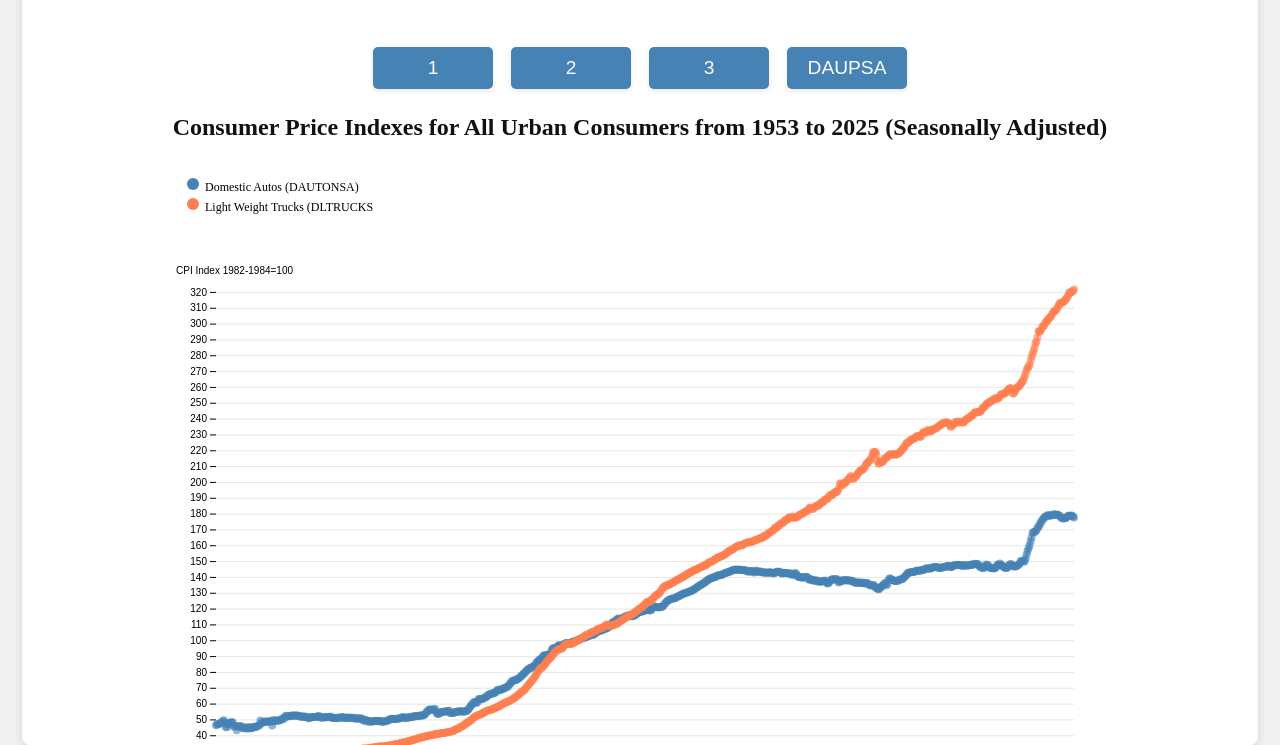
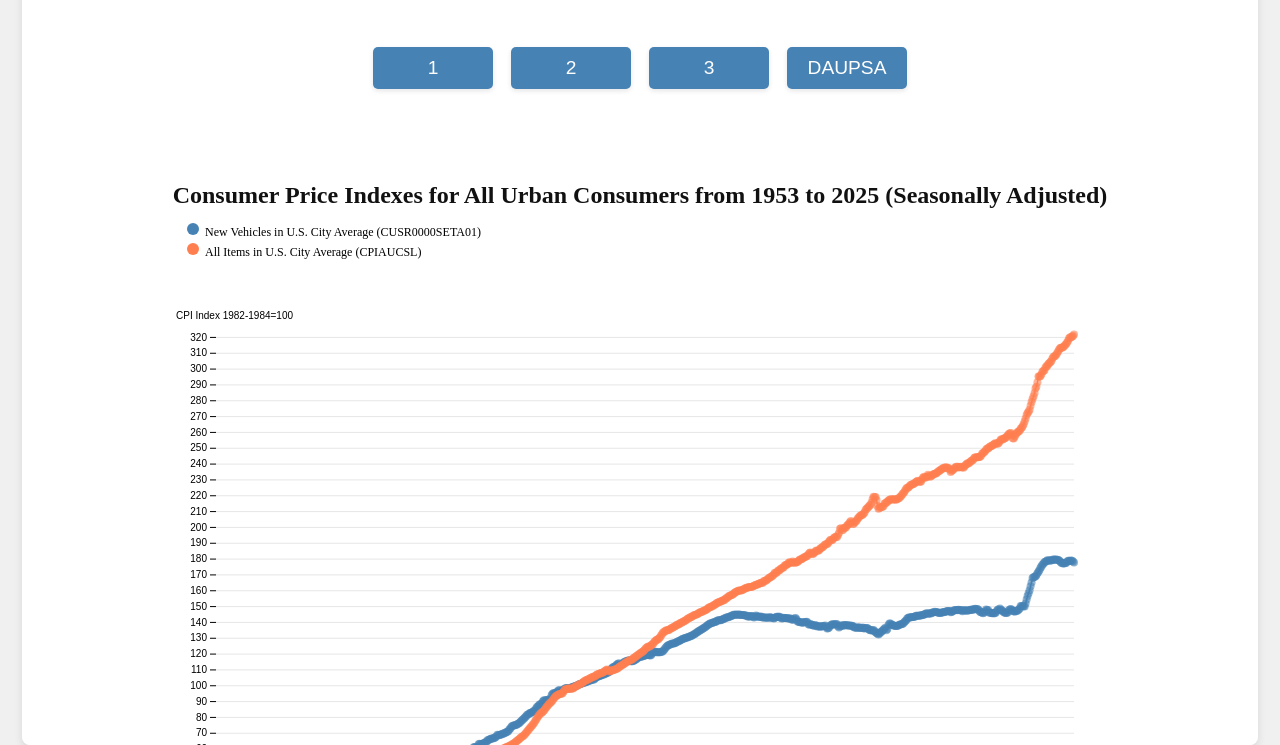
Before and after one commit to StrawHatAaron/CS416-Narrative-Visualization, a plain HTML site: page index.html in a window 1280 px wide. Shown: the part 55-800 px from the top of the page. Drawn offline with nearby package versions, Linux system fonts and the light colour scheme.

Commit message:
code base is very clean right now. legends, graphs all displaying properly over the pages. Now I need to add the story to the 3 graphs

```diff
--- a/index.css
+++ b/index.css
@@ -85,10 +85,10 @@ div#legend-container {
   /* height: 10vh; */
 }
 
-div#description {
-  /* margin-top: 20px;
-  width: 80%;
-  text-align: center;
-  font-size: 1.2em;
-  color: #333; */
+div#top-level-graph-container {
+  margin-top: 5vh;
 }
+
+div#top-level-graph-object {
+  padding-top: 6vh;
+}
--- a/index.html
+++ b/index.html
@@ -23,11 +23,11 @@
 
 
 
-        <div>
+        <div id="top-level-graph-container">
 
-          <div>
+          <div id="top-level-graph-object">
             <div id="description">
-              <h2><!-- empty heading managed by index.js --></h2>
+              <h2 id="h2-title-cpi"><!-- empty heading managed by index.js --></h2>
             </div>
             <div id="legend-container">
             <label id="svg-title">
@@ -43,9 +43,9 @@
             </div>
           </div>
 
-          <div>
+          <div id="top-level-graph-object">
             <div id="description">
-              <h2><!-- empty heading managed by index.js --></h2>
+              <h2 id="h2-title-sales"><!-- empty heading managed by index.js --></h2>
             </div>
             <div id="legend-container">
             <label id="svg-title">
@@ -61,9 +61,9 @@
             </div>
           </div>
 
-          <div>
+          <div id="top-level-graph-object">
             <div id="description">
-              <h2><!-- empty heading managed by index.js --></h2>
+              <h2 id="h2-title-production"><!-- empty heading managed by index.js --></h2>
             </div>
             <div id="svg-container">
             <svg id="graph-production">
--- a/index.js
+++ b/index.js
@@ -47,7 +47,11 @@ async function main() {
     const marginRight = 30;
     const marginBottom = 30;
     const marginLeft = 40;
-
+    // Title containers for the graphs.
+    const h2_cpi = d3.select("h2#h2-title-cpi")
+        .style("text-align", "center");
+    const h2_sales = d3.select("h2#h2-title-sales").style("display", "none");
+    const h2_production = d3.select("h2#h2-title-production").style("display", "none");
     // Create the SVG containers for all three graphs.
     const svg_cpi = d3.select("svg#graph-cpi")
                 .attr("width", width)
@@ -56,54 +60,90 @@ async function main() {
                 .attr("style", "max-width: 100%; height: auto; height: intrinsic;");
     const svg_sales = d3.select("svg#graph-sales").style("display", "none");
     const svg_production = d3.select("svg#graph-production").style("display", "none");
-
-
-
     // Create the SVG container for the legends CPI and Sales.
     const svg_legend_cpi = d3.select("svg#legend-cpi")
-        .attr("width", 200)
+        .attr("width", 350)
         .attr("height", 100)
-        .attr("viewBox", [0, 0, 200, 100]);
+        .attr("viewBox", [0, 0, 350, 100]);
     const svg_legend_sales = d3.select("svg#legend-sales").style("display", "none");
-
-
-
-    // Need to create heading for the graphs too
-    const h2 = d3.select("h2")
-        .style("text-align", "center");
-
-
-
-    // declare variables for Consumer Price Indexes for All Urban Consumers
+    // Declare variables for CPI graph (CUSR0000SETA01, CPIAUCSL), Sales graph (DAUTONSA, DLTRUCKSNSA), Domestic Auto Production graph (DAUPSA)
     const cpiAllItemsData = await fetchCPIData();
-    // Declare a variable to hold data for Consumer Price Indexes for New Vehicles.
     const cpiNewVehiclesData = await fetchCPIDataNewVehicles();
-
-    // Declare a variable to hold data for Motor Vehicle Retail Sales: Domestic Autos (DAUTONSA).
     const domesticAutoSalesData = await fetchDomesticAutoSalesData();
-    // Declare a variable to hold data for Motor Vehicle Retail Sales: Domestic Light Weight Trucks (DLTRUCKSNSA)
     const domesticLightWeightTruckSalesData = await fetchDomesticLightWeightTruckSalesData();
-
-    // Declare a variable to hold data for Domestic Auto Production (DAUPSA)
     const domesticAutoData = await fetchDomesticAutoData();
 
 
     // Clear the SVG container.
     function clearSVG() {
+        // Clear the SVG graphs and legends.
         svg_cpi.selectAll("*").remove();
         svg_sales.selectAll("*").remove();
         svg_production.selectAll("*").remove();
         svg_legend_cpi.selectAll("*").remove();
         svg_legend_sales.selectAll("*").remove();
-        h2.select("*").remove();
-
+        h2_cpi.select("*").remove();
+        h2_sales.select("*").remove();
+        h2_production.select("*").remove();
+        // Hide the SVG graphs and legends.
         svg_cpi.style("display", "none");
         svg_sales.style("display", "none");
         svg_production.style("display", "none");
         svg_legend_cpi.style("display", "none");
         svg_legend_sales.style("display", "none");
+        h2_cpi.style("display", "none");
+        h2_sales.style("display", "none");
+        h2_production.style("display", "none");
     }
 
+
+    // Function to fill the titles for graphs
+    function fillTitle(h2, title) {
+        h2.text(title);
+        h2.style("display", "inline");
+
+    }
+
+    // Function to show and shape the SVG graphs.
+    function showAndShapeSvgGragh(svg) {
+        svg.attr("width", width)
+            .attr("height", height)
+            .attr("viewBox", [0, 0, width, height])
+            .attr("style", "max-width: 100%; height: auto; height: intrinsic;");
+        svg.style("display", "inline");
+    }
+
+    // Function to show and shape the SVG legend for CPI and Sales graphs.
+    function showShapeAndLabelSvgLegend(svg, labels) {
+        // show and shape the SVG legend for CPI and Sales graphs.
+        svg.attr("width", 350)
+            .attr("height", 100)
+            .attr("viewBox", [0, 0, 350, 100])
+            .attr("style", "max-width: 100%; height: auto; height: intrinsic;");
+        svg.style("display", "inline");
+        // Add a legend to differentiate between the two lines DAUTONSA and DLTRUCKSNSA.
+        const legend = svg.append("g")
+            .attr("transform", "translate(20,20)");
+        const items = [ { color: "steelblue", label: labels[0] },
+                        { color: "coral", label: labels[1] }];
+        // Loop through the items and append circles and text to the legend.
+        items.forEach((item, i) => {
+            const y = i * 20;
+            legend.append("circle")
+                .attr("cx", 0)
+                .attr("cy", y)
+                .attr("r", 6)
+                .style("fill", item.color);
+            legend.append("text")
+                .attr("x", 12)
+                .attr("y", y + 4)
+                .text(item.label)
+                .style("font-size", "12px")
+                .attr("alignment-baseline", "middle");
+        });
+    }
+
+    // Function to draw the graph bounds with X and Y axes.
     function drawGraphBounds(svg, x, y, label) {
         // Add the X-axis.
         svg.append("g")
@@ -203,9 +243,14 @@ async function main() {
     // Function to draw the chart for Consumer Price Indexes for All Urban Consumers.
 
     function drawChartCPI() {
-        svg_cpi.attr("height", height)
-                .attr("viewBox", [0, 0, width, height])
-                .attr("style", "max-width: 100%; height: auto; height: intrinsic;");
+        // Add the title to the chart.
+        fillTitle(h2_cpi, "Consumer Price Indexes for All Urban Consumers from 1953 to 2025 (Seasonally Adjusted)");
+        // Show and shape the SVG graph for CPI.
+        showAndShapeSvgGragh(svg_cpi);
+        // Add a legend to differentiate between the two lines CUSR0000SETA01 and CPIAUCSL.
+        showShapeAndLabelSvgLegend(svg_legend_cpi,
+            ["New Vehicles in U.S. City Average (CUSR0000SETA01)",
+            "All Items in U.S. City Average (CPIAUCSL)"]);
         // Declare the x (horizontal position) scale for New Vehicles.
         const x_auto_CPI = d3.scaleUtc(d3.extent(cpiNewVehiclesData, d => new Date(d.observation_date)), [marginLeft, width - marginRight]);
         const x_CPI = d3.scaleUtc(d3.extent(cpiAllItemsData, d => new Date(d.observation_date)), [marginLeft, width - marginRight]);
@@ -220,66 +265,21 @@ async function main() {
 
 
 
-        // Add a legend to differentiate between the two lines CUSR0000SETA01 and CPIAUCSL.
-        svg_legend_cpi.append("g").attr("transform", "translate(0,0)")
-                        .attr("width", 200)
-                        .attr("height", 100)
-                        .attr("viewBox", [0, 0, 200, 100]).style("display", "inline")    ;
-        svg_legend_cpi.style("display", "inline");
-
-        // // Create legend items for the two lines.
-        // const items = [ { color: "steelblue", label: "New Vehicles in U.S. City Average (CUSR0000SETA01)" },
-        //                 { color: "coral", label: "All Items in U.S. City Average (CPIAUCSL)" }];
-        // items.forEach((item, i) => {
-        //     const y = i * 20;
-        //     svg_legend_cpi.append("circle")
-        //         .attr("cx", 0)
-        //         .attr("cy", y)
-        //         .attr("r", 6)
-        //         .style("fill", item.color);
-        //     svg_legend_cpi.append("text")
-        //         .attr("x", 12)
-        //         .attr("y", y + 4)
-        //         .text(item.label)
-        //         .style("font-size", "12px")
-        //         .attr("alignment-baseline", "middle");
-        // });
-
-
-        // Add a legend to differentiate between the two lines DAUTONSA and DLTRUCKSNSA.
-
-        const legend = svg_legend_cpi.append("g")
-            .attr("transform", "translate(20,20)");
-        const items = [ { color: "steelblue", label: "Domestic Autos (DAUTONSA)" },
-                        { color: "coral", label: "Light Weight Trucks (DLTRUCKSNSA)" }];
-
-        items.forEach((item, i) => {
-            const y = i * 20;
-            legend.append("circle")
-                .attr("cx", 0)
-                .attr("cy", y)
-                .attr("r", 6)
-                .style("fill", item.color);
-            legend.append("text")
-                .attr("x", 12)
-                .attr("y", y + 4)
-                .text(item.label)
-                .style("font-size", "12px")
-                .attr("alignment-baseline", "middle");
-        });
-
 
         // Add a title to the chart.
-        h2.text("Consumer Price Indexes for All Urban Consumers from 1953 to 2025 (Seasonally Adjusted)");
+        // h2.text("Consumer Price Indexes for All Urban Consumers from 1953 to 2025 (Seasonally Adjusted)");
     }
 
     // Function to draw the chart for Motor Vehicle Retail Sales for Domestic Autos and Domestic Light Weight Trucks.
     function drawChartSales() {
-
-        svg_sales.attr("width", width)
-                .attr("height", height)
-                .attr("viewBox", [0, 0, width, height])
-                .attr("style", "max-width: 100%; height: auto; height: intrinsic;");
+        // Add the title to the chart.
+        fillTitle(h2_sales, "Motor Vehicle Retail Sales for Domestic Autos and Domestic Light Weight Trucks from 1967 to 2025 (Not Seasonally Adjusted)");
+        // Show and shape the SVG graph for Sales.
+        showAndShapeSvgGragh(svg_sales);
+        // Add a legend to differentiate between the two lines DAUTONSA and DLTRUCKSNSA.
+        showShapeAndLabelSvgLegend(svg_legend_sales,
+            ["Domestic Autos (DAUTONSA)",
+            "Domestic Light Weight Trucks (DLTRUCKSNSA)"]);
         // Declare the x (horizontal position) scale.
         const x_auto = d3.scaleUtc(d3.extent(domesticAutoSalesData, d => new Date(d.observation_date)), [marginLeft, width - marginRight]);
         const x_truck = d3.scaleUtc(d3.extent(domesticLightWeightTruckSalesData, d => new Date(d.observation_date)), [marginLeft, width - marginRight]);
@@ -291,35 +291,18 @@ async function main() {
         drawLineAddPoints(svg_sales, domesticAutoSalesData, x_auto, y, "steelblue", "DAUTONSA", "Thousands of Units");
         // Draw the line and points for Domestic Light Weight Truck Sales (DLTRUCKSNSA).
         drawLineAddPoints(svg_sales, domesticLightWeightTruckSalesData, x_truck, y, "coral", "DLTRUCKSNSA", "Thousands of Units");
-        // Add a legend to differentiate between the two lines DAUTONSA and DLTRUCKSNSA.
-        // const legend = svg_legend.append("g")
-        //     .attr("transform", "translate(20,20)");
-        // const items = [ { color: "steelblue", label: "Domestic Autos (DAUTONSA)" },
-        //                 { color: "coral", label: "Light Weight Trucks (DLTRUCKSNSA)" }];
-        // items.forEach((item, i) => {
-        //     const y = i * 20;
-        //     legend.append("circle")
-        //         .attr("cx", 0)
-        //         .attr("cy", y)
-        //         .attr("r", 6)
-        //         .style("fill", item.color);
-        //     legend.append("text")
-        //         .attr("x", 12)
-        //         .attr("y", y + 4)
-        //         .text(item.label)
-        //         .style("font-size", "12px")
-        //         .attr("alignment-baseline", "middle");
-        // });
+
+
         // Add a title to the chart.
-        h2.text("Motor Vehicle Retail Sales for Domestic Autos and Domestic Light Weight Trucks from 1967 to 2025 (Not Seasonally Adjusted)");
+        // h2.text("Motor Vehicle Retail Sales for Domestic Autos and Domestic Light Weight Trucks from 1967 to 2025 (Not Seasonally Adjusted)");
     }
 
     // Function to draw the chart for Domestic Auto Production (DAUPSA).
     function drawChartDAUPSA() {
-        svg_production.attr("width", width)
-                        .attr("height", height)
-                        .attr("viewBox", [0, 0, width, height])
-                        .attr("style", "max-width: 100%; height: auto; height: intrinsic;");
+        // Add the title to the chart.
+        fillTitle(h2_production, "Domestic Auto Production (DAUPSA) from 1993 to 2025 (Seasonally Adjusted)");
+        // Show and shape the SVG graph for Domestic Auto Production.
+        showAndShapeSvgGragh(svg_production);
         // Declare the x (horizontal position) scale.
         const x = d3.scaleUtc(d3.extent(domesticAutoData, d => new Date(d.observation_date)), [marginLeft, width - marginRight]);
         // Declare the y (vertical position) scale.
@@ -337,7 +320,7 @@ async function main() {
         //     });
         // svg.call(zoom);
         // Add the title to the chart.
-        h2.text("Domestic Auto Production (DAUPSA) from 1993 to 2025 (Seasonally Adjusted)");
+        // h2.text("Domestic Auto Production (DAUPSA) from 1993 to 2025 (Seasonally Adjusted)");
     }
 
 
```
